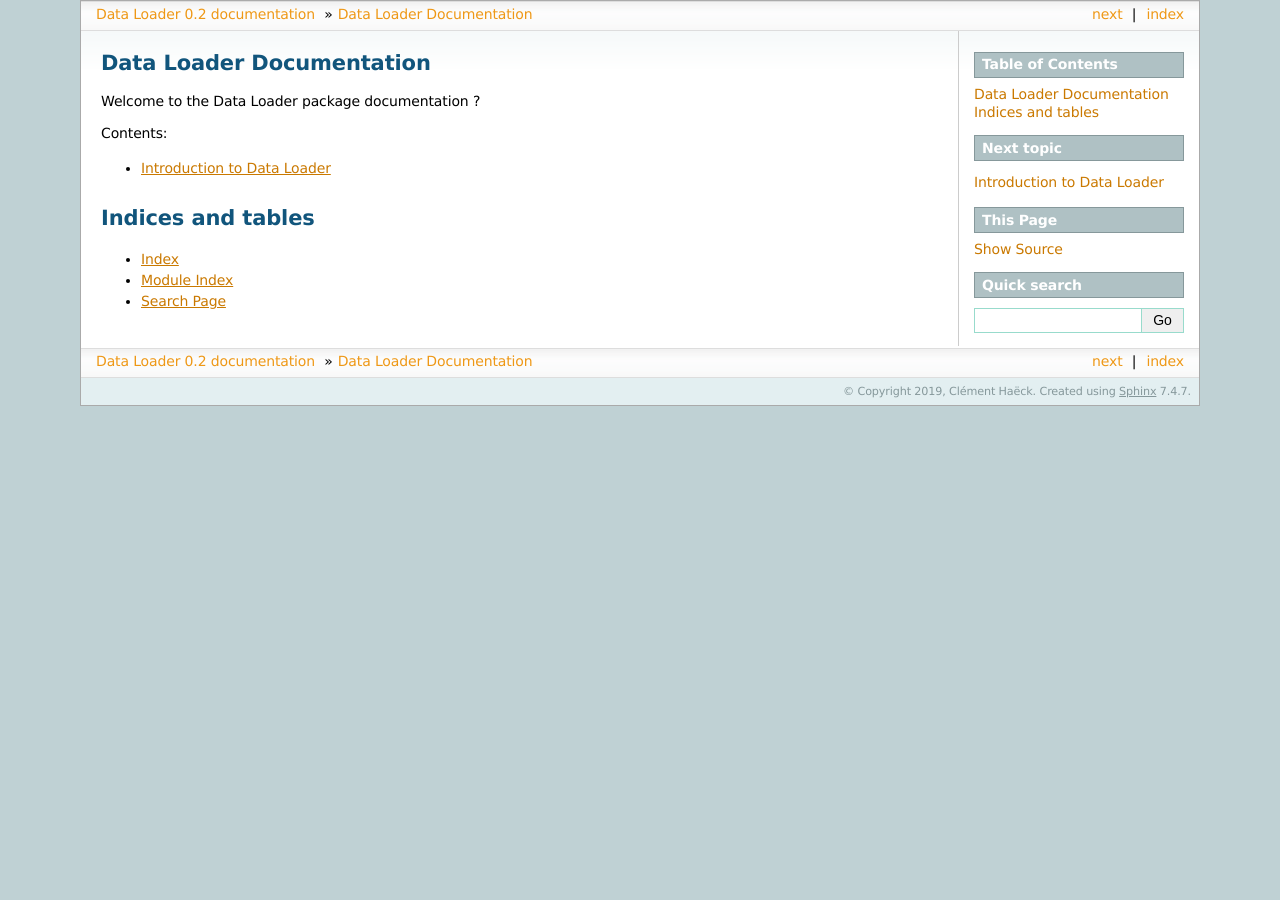
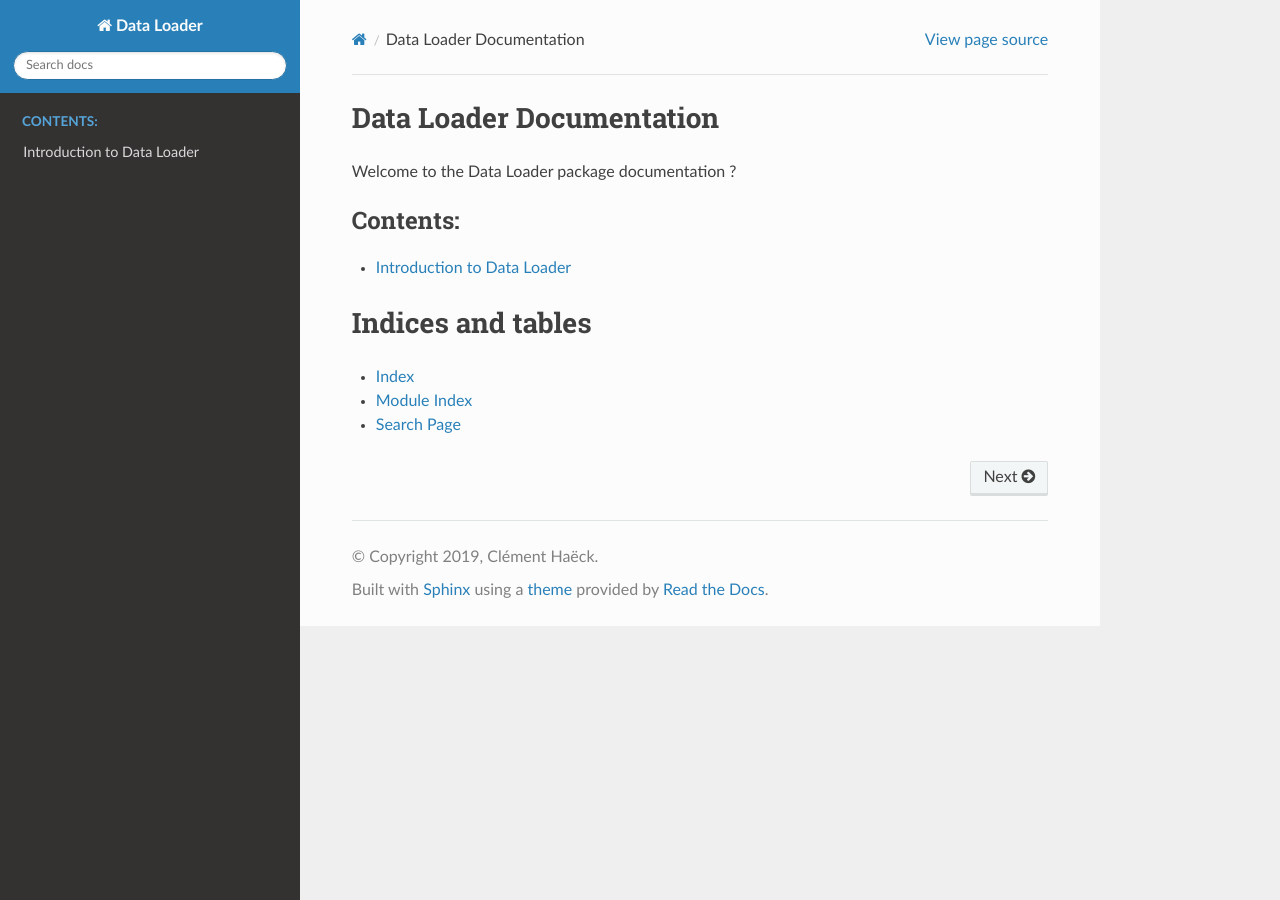
Before and after one commit to Descanonge/tomate, a Sphinx documentation site: the page built from doc/source/index.rst, in a window 1280 px wide. Built offline with Sphinx 7.4.7 and the Read the Docs theme 2.0.0, drawn with Linux system fonts in a browser that asks for light colours; pages that are not in the unit, such as notebooks, are missing from menus.

Commit message:
Change doc theme to RTD

```diff
--- a/doc/source/conf.py
+++ b/doc/source/conf.py
@@ -12,6 +12,8 @@
 
 import os
 import sys
+
+import sphinx_rtd_theme
 sys.path.insert(0, os.path.abspath('../'))
 import data_loader
 
@@ -32,7 +34,8 @@ release = data_loader.__version__
 extensions = [
     'sphinx.ext.autodoc',
     'sphinx.ext.coverage',
-    'sphinx.ext.napoleon'
+    'sphinx.ext.napoleon',
+    'sphinx_rtd_theme'
 ]
 
 # Add any paths that contain templates here, relative to this directory.
@@ -49,7 +52,7 @@ exclude_patterns = ['_build', 'Thumbs.db', '.DS_Store']
 # The theme to use for HTML and HTML Help pages.  See the documentation for
 # a list of builtin themes.
 #
-html_theme = 'sphinxdoc'
+html_theme = 'sphinx_rtd_theme'
 
 # Add any paths that contain custom static files (such as style sheets) here,
 # relative to this directory. They are copied after the builtin static files,
```
